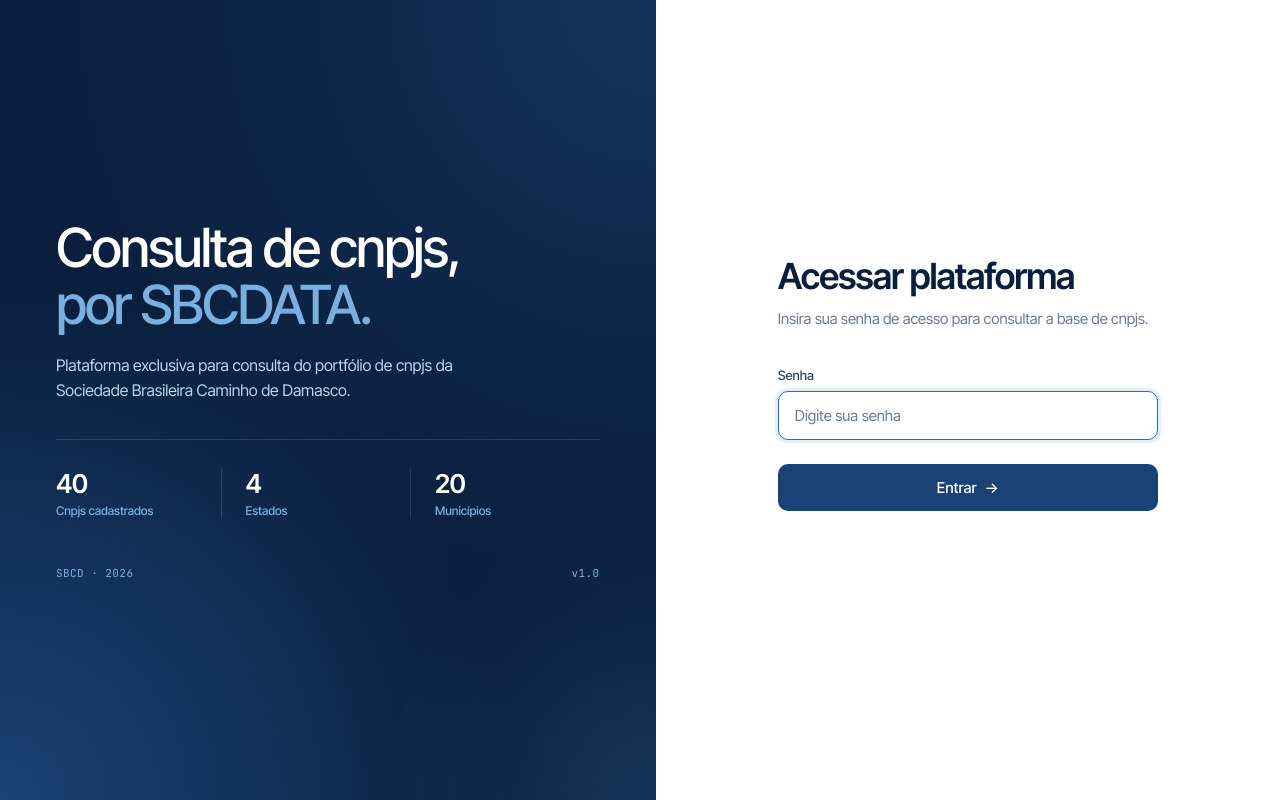
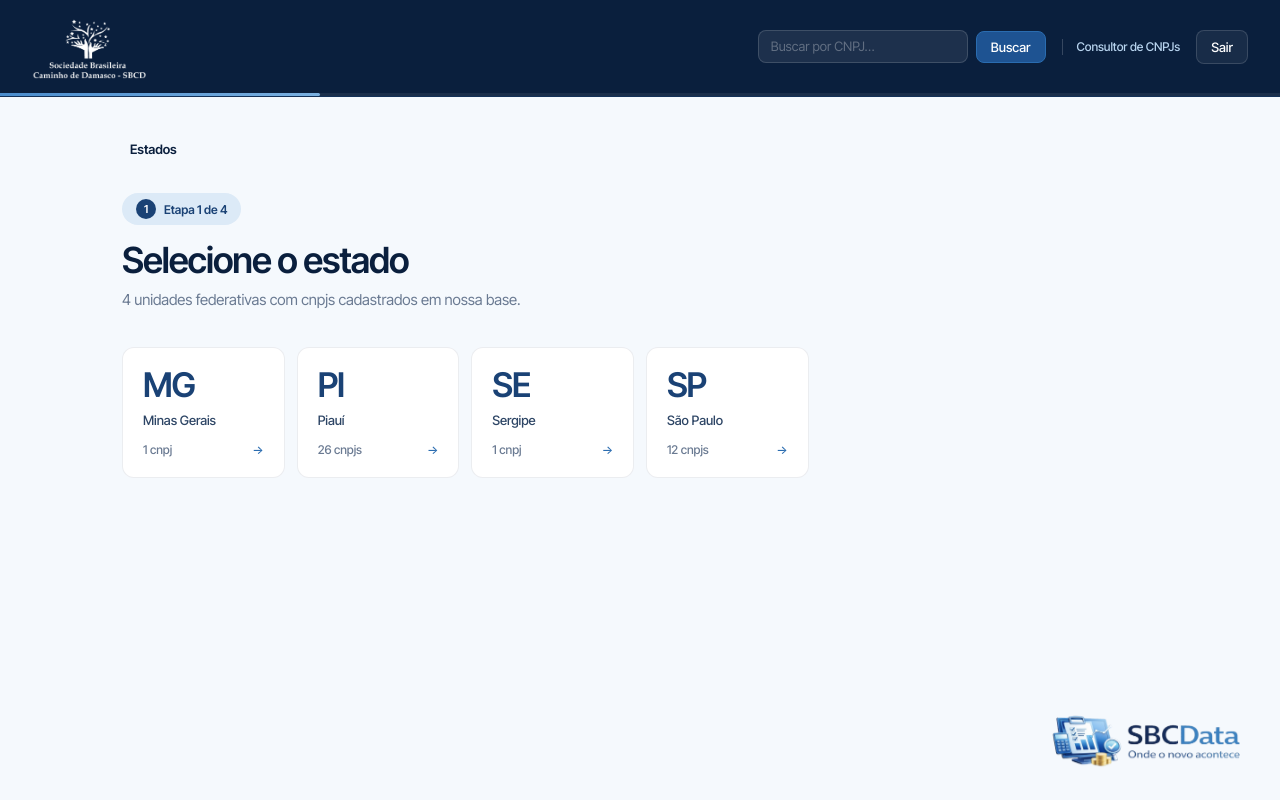
Before and after one commit to sbcdata/consulta-cnpj, a React (Vite) app: page / in a window 1280 px wide. Built offline with nearby package versions, Linux system fonts and the light colour scheme.

Commit message:
chore: disable login screen, default to UF selection

```diff
--- a/src/App.jsx
+++ b/src/App.jsx
@@ -28,7 +28,7 @@ function loadSession() {
 }
 
 const ESTADO_INICIAL = {
-  step: "login",
+  step: "uf",
   uf: null,
   municipio: null,
   cnpj: null,
```
